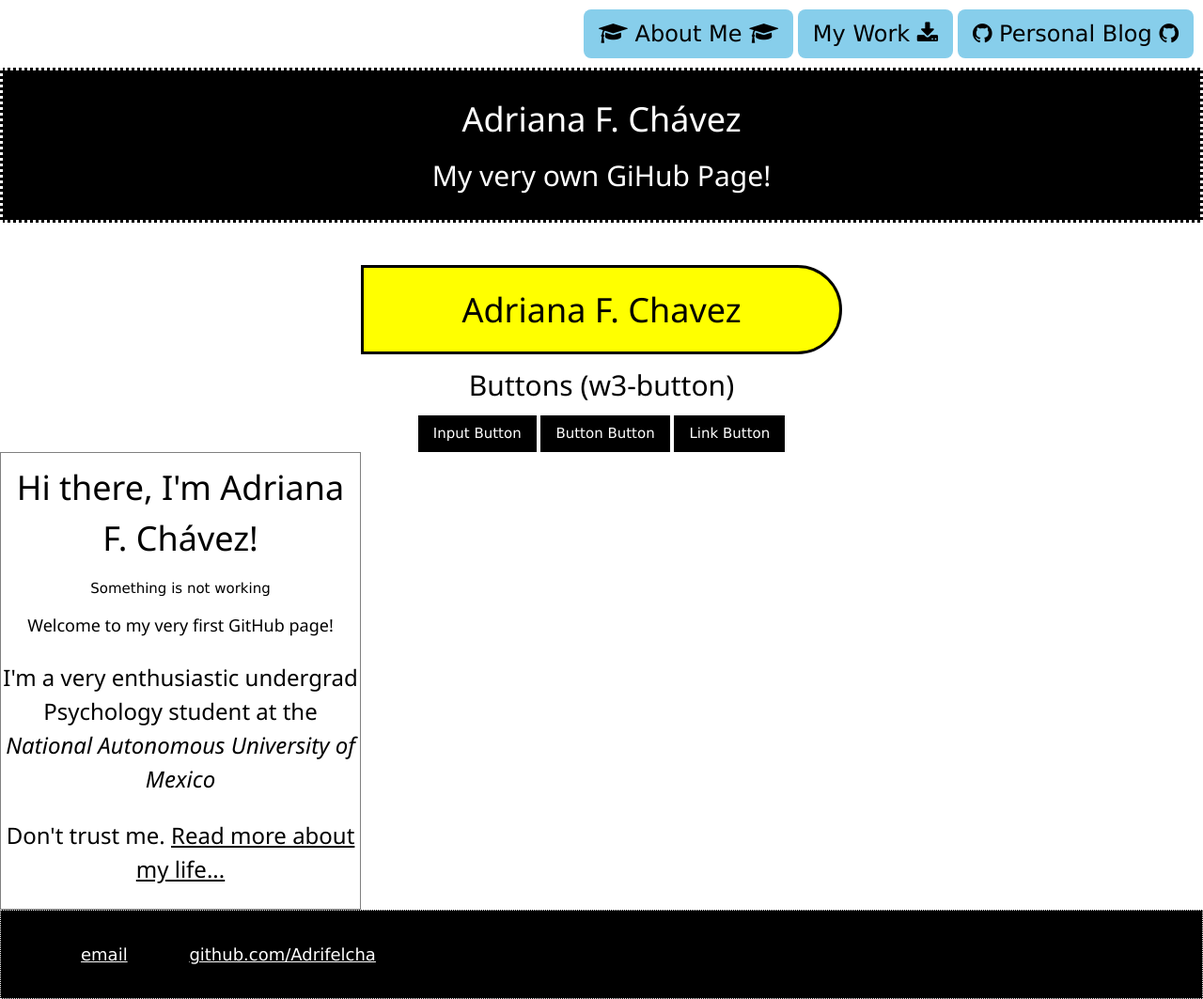
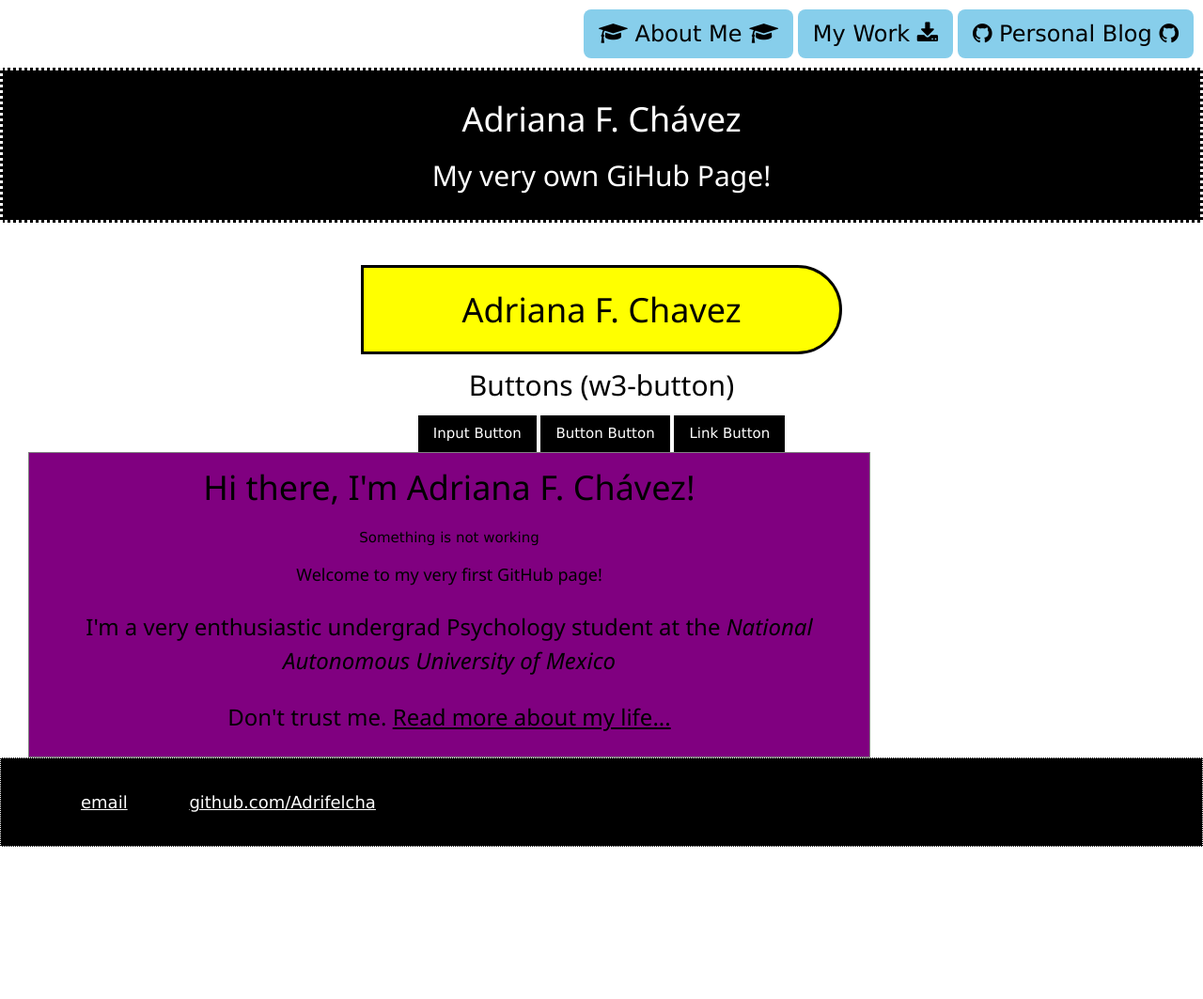
Before and after one commit to Adrifelcha/Adrifelcha-github.io, a Jekyll site: the page built from index.html, in a window 1280 px wide. Shown: the whole page at 94% size. Built offline with Jekyll 4.4.1, drawn with Linux system fonts in a browser that asks for light colours; after the commit the page ends 901 px from its top, so only the background shows below that.

Commit message:
Update default.html

```diff
--- a/_layouts/default.html
+++ b/_layouts/default.html
@@ -61,8 +61,10 @@
 			}
 
 			div.container {
-  				   width: 30%;
+  				   width: 70%;
     				   border: 1px solid gray;
+				   margin-left: 30px;
+				   background-color: purple;
 			}
 
 			</style>
```
